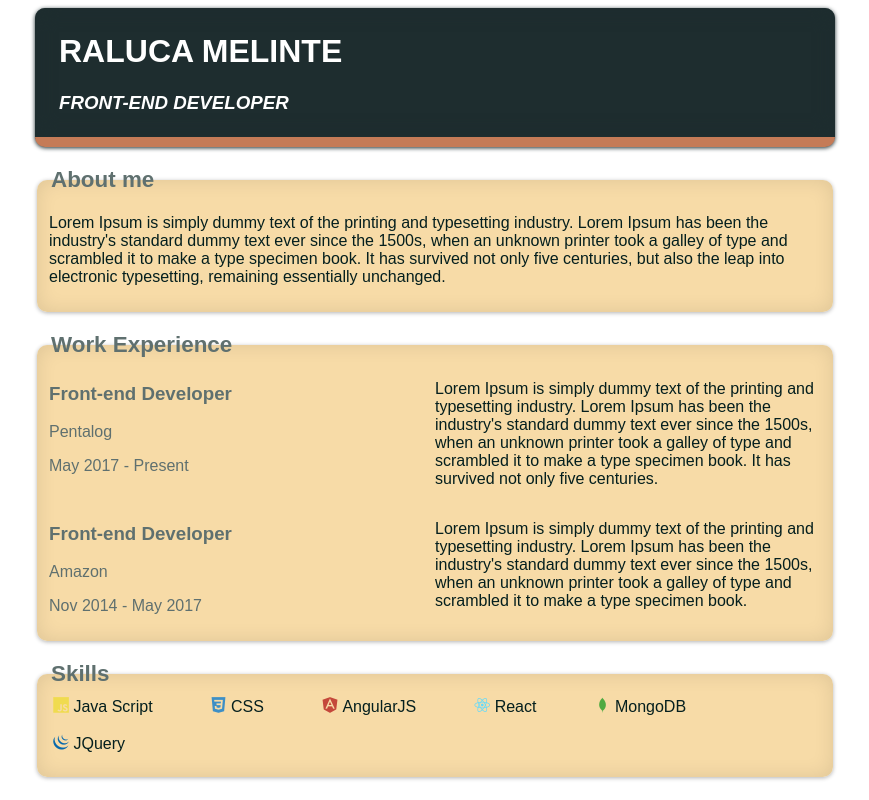
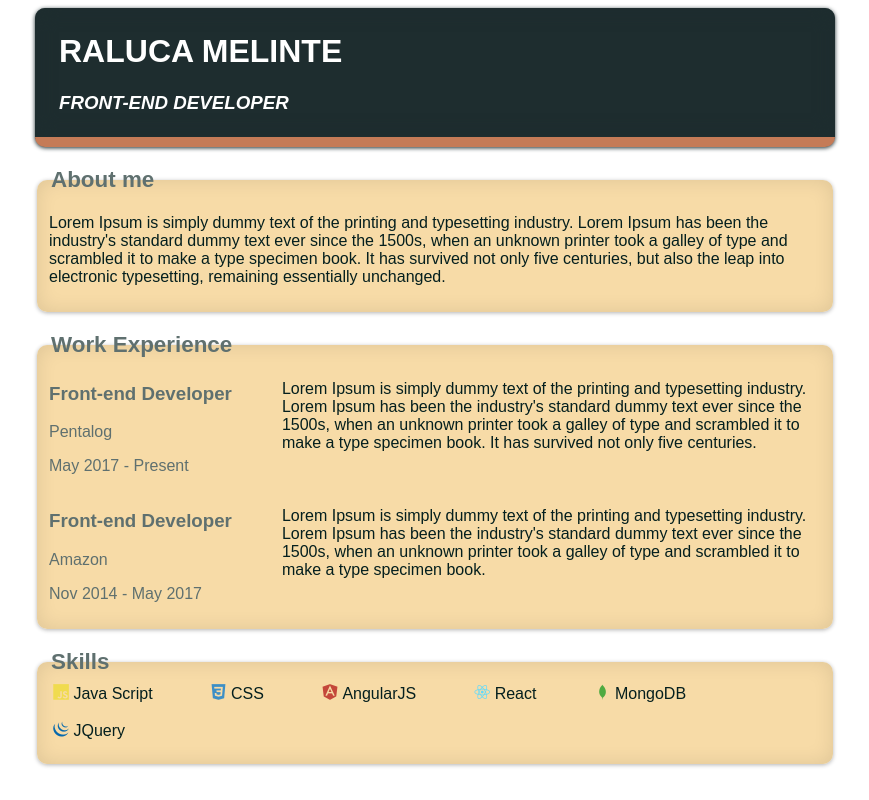
Before and after one commit to RalucaMelinte/p5_front_module1, a plain HTML site: page resume/index.html in a window 1280 px wide. Shown: the whole page, without its empty margins (205-1074 px from the left). Drawn offline with nearby package versions, Linux system fonts and the light colour scheme.

Commit message:
added files

```diff
--- a/resume/index.html
+++ b/resume/index.html
@@ -10,7 +10,7 @@
             <h1>Raluca Melinte</h1>
             <h3>Front-end Developer</h3>
         </header>
-        <article>
+        <article class="about">
             <fieldset>
                 <legend>About me</legend>
                 <p>Lorem Ipsum is simply dummy text of the printing and typesetting industry. Lorem Ipsum has been the
@@ -20,7 +20,7 @@
                 </p>
             </fieldset>
         </article>
-        <article>
+        <article class="work">
             <fieldset>
                 <legend>Work Experience</legend>
                 <div class="jobs">
@@ -49,36 +49,36 @@
                 </div>
             </fieldset>
         </article>
-        <article>
+        <article class="skills">
             <fieldset>
                 <legend>Skills</legend>
                 <section class="skill">
-                    <i class="devicon-javascript-plain colored"></i>
+                    <span class="devicon-javascript-plain colored"></span>
                     <span> Java Script</span>
                     <span class="tooltip">4+ years experience</span>
                 </section>
                 <section class="skill">
-                    <i class="devicon-css3-plain colored"></i>
+                    <span class="devicon-css3-plain colored"></span>
                     <span> CSS</span>
                     <span class="tooltip">4+ years experience</span>
                 </section>
                 <section class="skill">
-                    <i class="devicon-angularjs-plain colored"></i>
+                    <span class="devicon-angularjs-plain colored"></span>
                     <span> AngularJS</span>
                     <span class="tooltip">4+ years experience</span>
                 </section>
                 <section class="skill">
-                    <i class="devicon-react-original colored"></i>
+                    <span class="devicon-react-original colored"></span>
                     <span> React</span>
                     <span class="tooltip">2+ years experience</span>
                 </section>
                 <section class="skill">
-                    <i class="devicon-mongodb-plain colored"></i>
+                    <span class="devicon-mongodb-plain colored"></span>
                     <span> MongoDB</span>
                     <span class="tooltip">1 year experience</span>
                 </section>
                 <section class="skill">
-                    <i class="devicon-jquery-plain colored"></i>
+                    <span class="devicon-jquery-plain colored"></span>
                     <span> JQuery</span>
                     <span class="tooltip">2+ years experience</span>
                 </section>
--- a/resume/style.css
+++ b/resume/style.css
@@ -2,6 +2,7 @@ body {
     font-family: Arial, Helvetica, sans-serif;
     color: #041F1E;
 }
+/*header*/
 header {
     text-transform: uppercase;
     width: 800px;
@@ -32,6 +33,19 @@ article {
     box-sizing: border-box;
     margin-top: 20px;
 }
+.work {
+    display: flex;
+}
+.jobs {
+    display: flex;
+}
+.job {
+    color: #5F706F;
+}
+.about-job {
+    flex: 2;
+    margin-left: 50px;
+}
 fieldset {
     background-color: #F7DBA7;
     border-radius: 10px;
@@ -45,16 +59,6 @@ legend {
     font-size: 1.4em;
     color: #5F706F;
     font-weight: bold;
-}
-.job {
-    width: 50%;
-    color: #5F706F;
-    float: left;
-    clear: both;
-}
-.about-job {
-    width: 50%;
-    float: right;
 }
 section {
     float: left;
```
